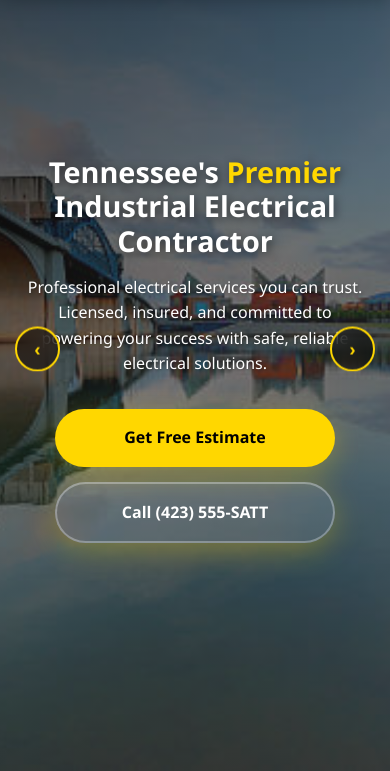
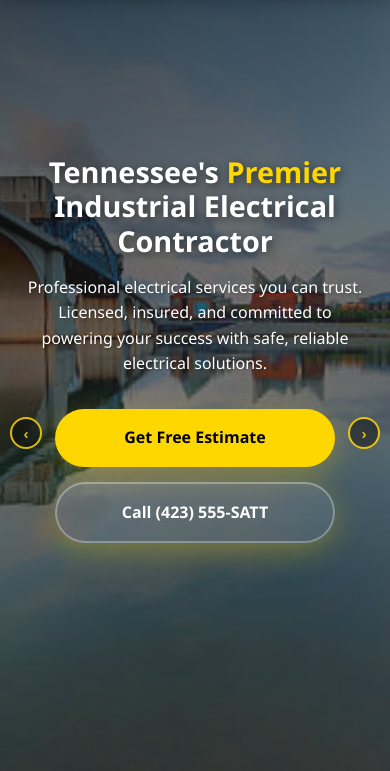
Before and after one commit to jakeing/sattws, a plain HTML site: page index.html in a window 390 px wide. Shown: the part 73-844 px from the top of the page. Drawn offline with Linux system fonts and the light colour scheme.

Commit message:
Picture Arrows

```diff
--- a/index.html
+++ b/index.html
@@ -657,17 +657,19 @@
 
             /* Mobile Carousel Navigation */
             .carousel-nav {
-                width: 45px;
-                height: 45px;
-                font-size: 1.2rem;
+                width: 32px;
+                height: 32px;
+                font-size: 0.95rem;
+                opacity: 0.85;
+                top: 60%; /* Move arrows lower to avoid text */
             }
 
             .carousel-prev {
-                left: 15px;
+                left: 10px;
             }
 
             .carousel-next {
-                right: 15px;
+                right: 10px;
             }
 
             /* Mobile Trust Bar */
```
